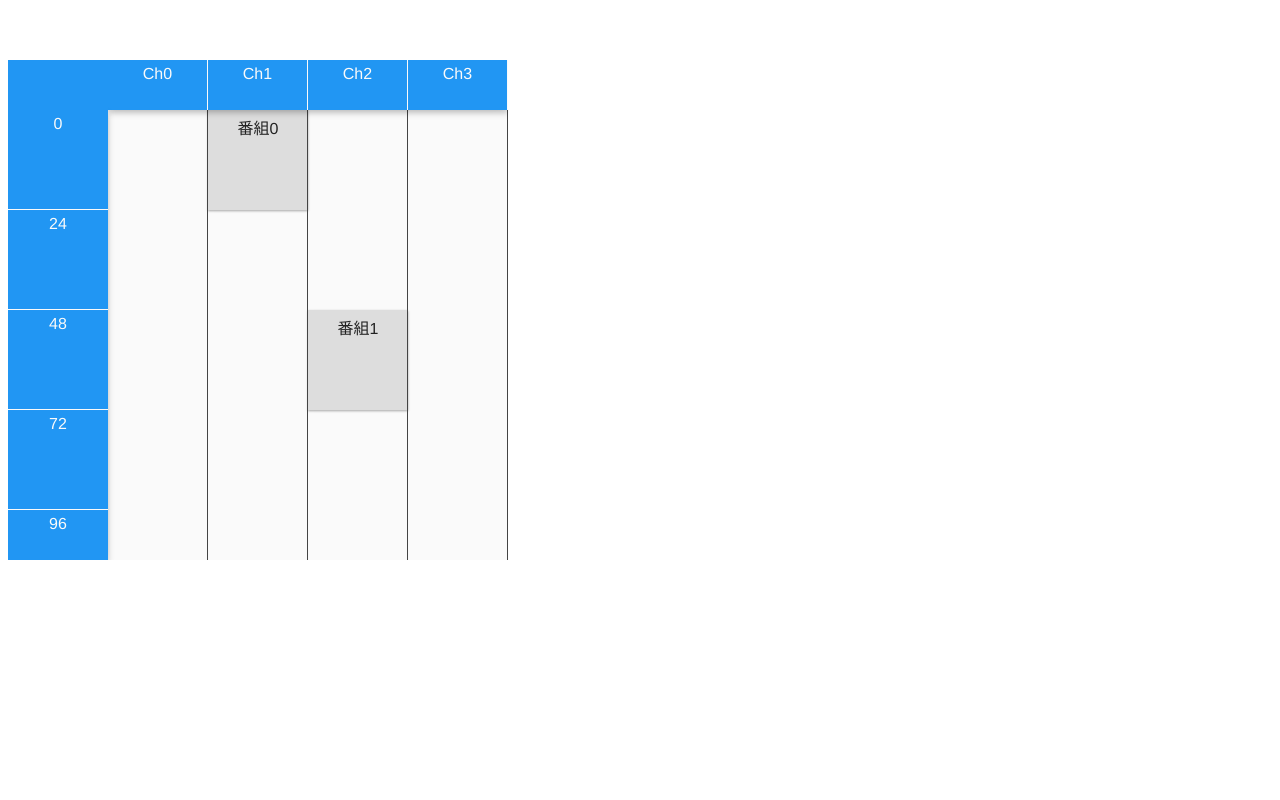
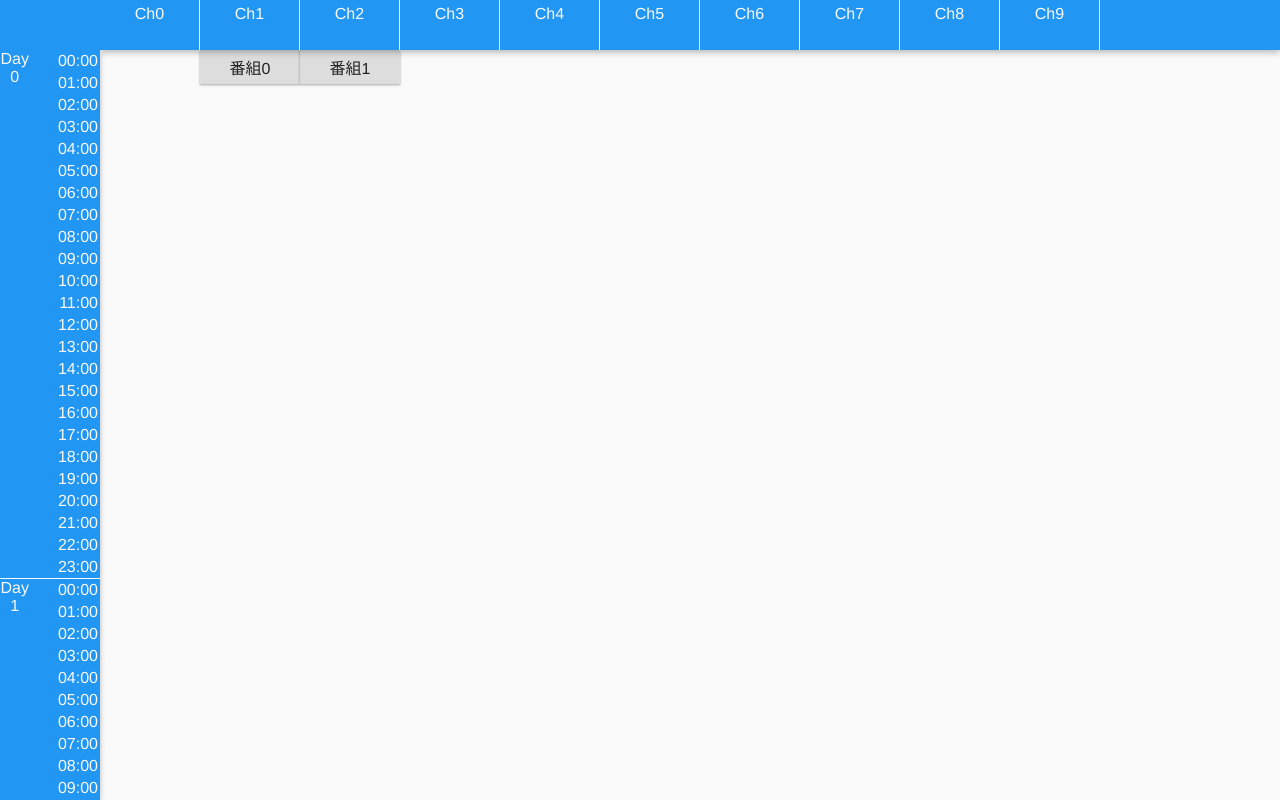
Before and after one commit to meganetaaan/vue-programguide, a Vue app: page / in a window 1280 px wide. Built offline with nearby package versions, Linux system fonts and the light colour scheme.

Commit message:
Adjust header height

```diff
--- a/src/App.vue
+++ b/src/App.vue
@@ -1,27 +1,41 @@
 <template>
   <div id="app">
-    <ProgramGuide/>
+    <ProgramGuide class="program-guide"/>
   </div>
 </template>
 
 <script>
 import ProgramGuide from './components/ProgramGuide'
+import Preview from './components/Preview'
 
 export default {
   name: 'app',
   components: {
-    ProgramGuide
+    ProgramGuide,
+    Preview
   }
 }
 </script>
 
 <style>
+html,body,#app {
+  position: absolute;
+  margin: 0;
+  padding: 0;
+  width: 100%;
+  height: 100%;
+}
 #app {
   font-family: 'Avenir', Helvetica, Arial, sans-serif;
   -webkit-font-smoothing: antialiased;
   -moz-osx-font-smoothing: grayscale;
   text-align: center;
   color: #2c3e50;
-  margin-top: 60px;
+}
+
+.program-guide {
+  position: absolute;
+  width: 100%;
+  height: 100%;
 }
 </style>
--- a/src/components/ProgramGuide.vue
+++ b/src/components/ProgramGuide.vue
@@ -9,7 +9,14 @@
     <div class="header y-header" @scroll.passive="onScrollY" ref="yHeader">
       <div class="days">
         <div v-for="day of days" class="day">
-          <div class="day-label">{{ day.beginTime }}</div>
+          <div class="day-detail">
+            <div class="day-label">{{ day.name }}</div>
+          </div>
+          <div class="times">
+            <div v-for="time of times" class="time">
+              {{ time }}
+            </div>
+          </div>
         </div>
       </div>
     </div>
@@ -49,6 +56,11 @@ export default {
         duration: 24
       })
     }
+    const times = []
+    for (let i = 0; i < 24; i++) {
+      const label = String(i).padStart(2, '0') + ':00'
+      times.push(label)
+    }
     return {
       x: 0,
       y: 0,
@@ -60,6 +72,7 @@ export default {
       offsetTime: 0,
       channels: channels,
       days: days,
+      times: times,
       programs: [
         {
           id: 'p0',
@@ -77,8 +90,15 @@ export default {
           beginTime: '48',
           duration: '48'
         }
-      ]
+      ],
+      _pxPerDay: 500
     }
+  },
+  mounted () {
+    this.$nextTick(() => {
+      this.bodyWidth = this.$refs.xHeader.getBoundingClientRect().width
+      this.bodyHeight = this.$refs.yHeader.getBoundingClientRect().height
+    })
   },
   computed: {
     bodyStyle () {
@@ -86,12 +106,6 @@ export default {
         width: this.bodyWidth + 'px',
         height: this.bodyHeight + 'px'
       }
-    },
-    bodyWidth () {
-      return this.channels.length * 100
-    },
-    bodyHeight () {
-      return this.days.length * 100
     }
   },
   watch: {
@@ -147,7 +161,7 @@ export default {
       console.log(`body: ${this.y}, ${this.x}`)
     },
     toYFromTime (time) {
-      return time * 100 / 24
+      return time * this._pxPerDay / 24
     },
     formatTime (time) {
 
@@ -160,8 +174,10 @@ export default {
 <style scoped>
 .programguide {
   position: relative;
-  width: 500px;
-  height: 500px;
+  width: 100%;
+  height: 100%;
+  min-width: 200px;
+  min-height: 200px;
   background-color: #fafafa;
   color: #222;
   overflow: hidden;
@@ -185,7 +201,7 @@ export default {
   position: absolute;
   top: 0;
   left: 100px;
-  width: 400px;
+  width: calc(100% - 100px);
   height: 50px;
   overflow: auto;
   box-shadow: 0 3px 6px -6px rgba(0,0,0,0.16), 0 3px 6px rgba(0,0,0,0.23);
@@ -196,7 +212,7 @@ export default {
 }
 
 .channels {
-  width: 100%;
+  width: max-content;
   height: 100%;
   display: flex;
   flex-direction: row;
@@ -211,18 +227,31 @@ export default {
   border-right: 1px solid #fafafa;
 }
 
-.days {
+.times {
   width: 100%;
-  height: 100%;
   display: flex;
   flex-direction: column;
+  flex-grow: 1;
+}
+
+.time {
+  text-align: right;
+  flex-grow: 1;
+  padding: 2px;
+}
+
+.days {
+  display: flex;
+  flex-direction: column;
+  height: max-content;
 }
 
 .day {
-  padding: 5px;
   flex-grow: 0;
+  display: flex;
+  flex-direction: row;
   width: 100%;
-  min-height: 100px;
+  min-height: 500px;
   box-sizing: border-box;
   border-bottom: 1px solid #fafafa;
 }
@@ -237,7 +266,7 @@ export default {
   top: 50px;
   left: 0px;
   width: 100px;
-  height: 450px;
+  height: calc(100% - 50px);
   overflow: auto;
   box-shadow: 3px 0 6px -6px rgba(0,0,0,0.16), 0 3px 6px rgba(0,0,0,0.23);
 }
@@ -250,8 +279,8 @@ export default {
   position: absolute;
   top: 50px;
   left: 100px;
-  width: 400px;
-  height: 450px;
+  width: calc(100% - 100px);
+  height: calc(100% - 50px);
   overflow: auto;
 }
 
```
Also changed, not shown: 1 other file (tests, documents, lock files or other folders).
